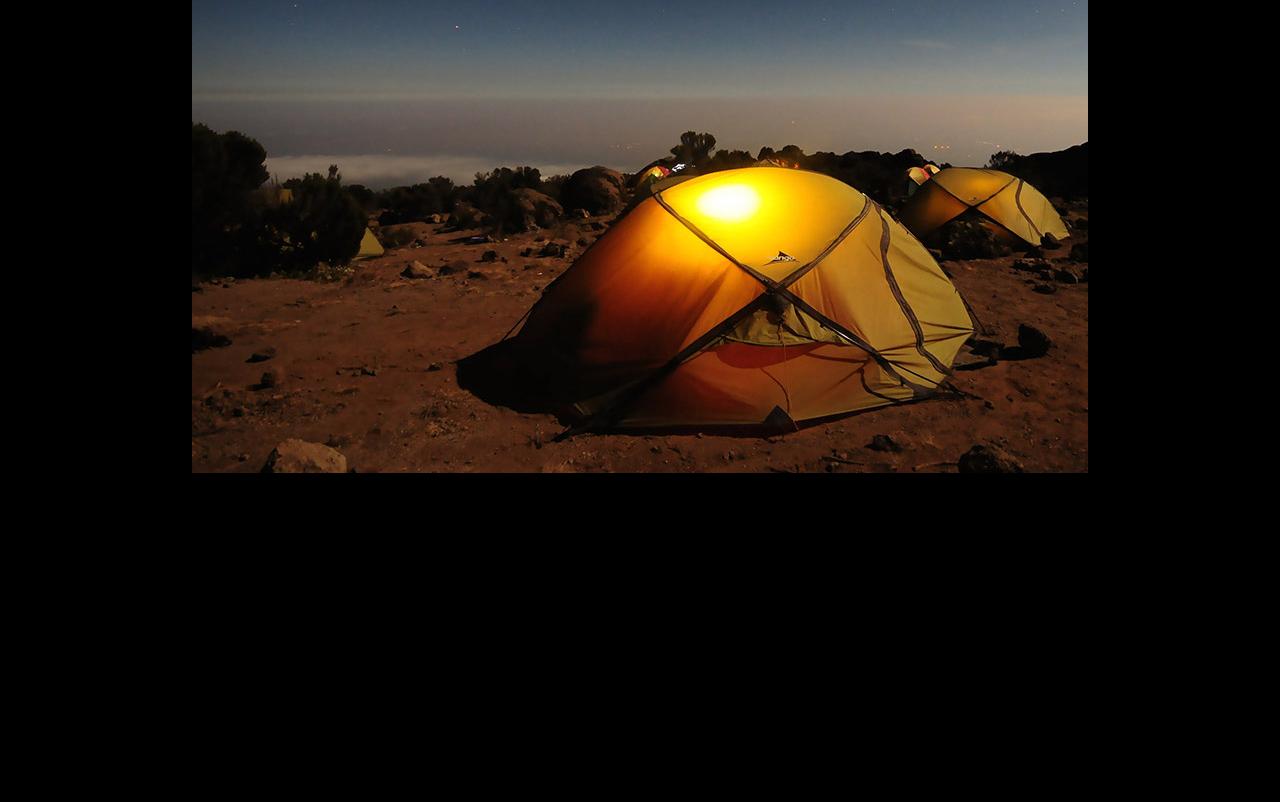
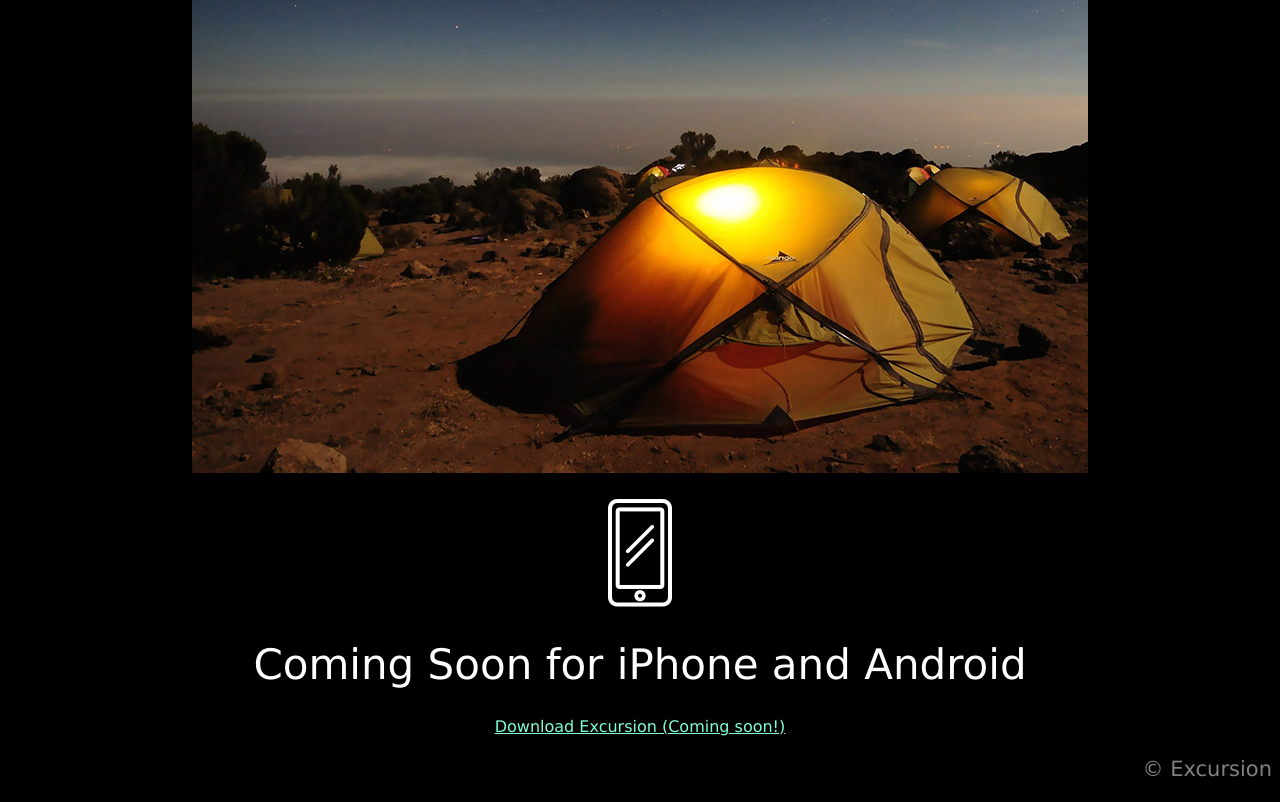
Before and after one commit to r3vert/Excursion, a website built with Vite: page index.html in a window 1280 px wide. Shown: the part 538-1340 px from the top of the page. Before the commit the page ends 1037 px from the top, so only its background shows below. Built offline with nearby package versions, Linux system fonts and the light colour scheme.

Commit message:
added footer in html and copyright style

```diff
--- a/index.html
+++ b/index.html
@@ -10,7 +10,7 @@
 <body>
   <header>
     <h1>Discover hidden places in the world around you</h1>
-    <a href="https://135a21cd58a141a18728fa75ed5ceaa1.cc-propeller.cloud/#">Download Excursion (Coming soon!)</a>
+    <a href="https://r3vert.github.io/Excursion/">Download Excursion (Coming soon!)</a>
   </header>
   <section>
     <p>
@@ -24,6 +24,14 @@
       <img src="resources/media/images/camp.jpeg" alt="">
     </p>
   </section>
+  <footer>
+    <p>
+      <img src="resources/media/images/phone.webp" alt="">
+    </p>
+    <h1 class="header--secondary">Coming Soon for iPhone and Android</h1>
+    <a href="https://r3vert.github.io/Excursion/">Download Excursion (Coming soon!)</a>
+    <p class="copyright">&copy; Excursion</p>
+  </footer>
 
 
 </body>
--- a/resources/css/styles.css
+++ b/resources/css/styles.css
@@ -23,3 +23,7 @@ p {
 .header--secondary {
   font-size: 42px;
 }
+
+.copyright {
+  text-align: right;
+}
```
